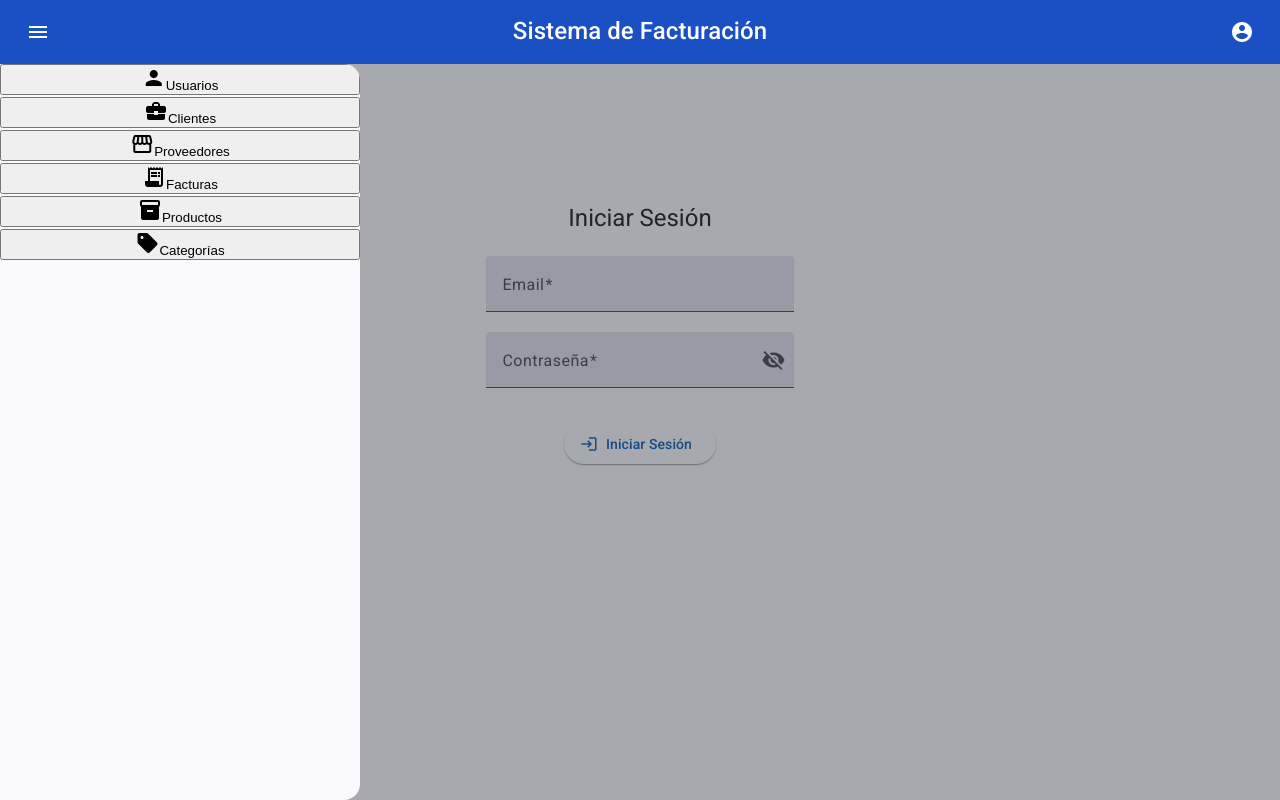
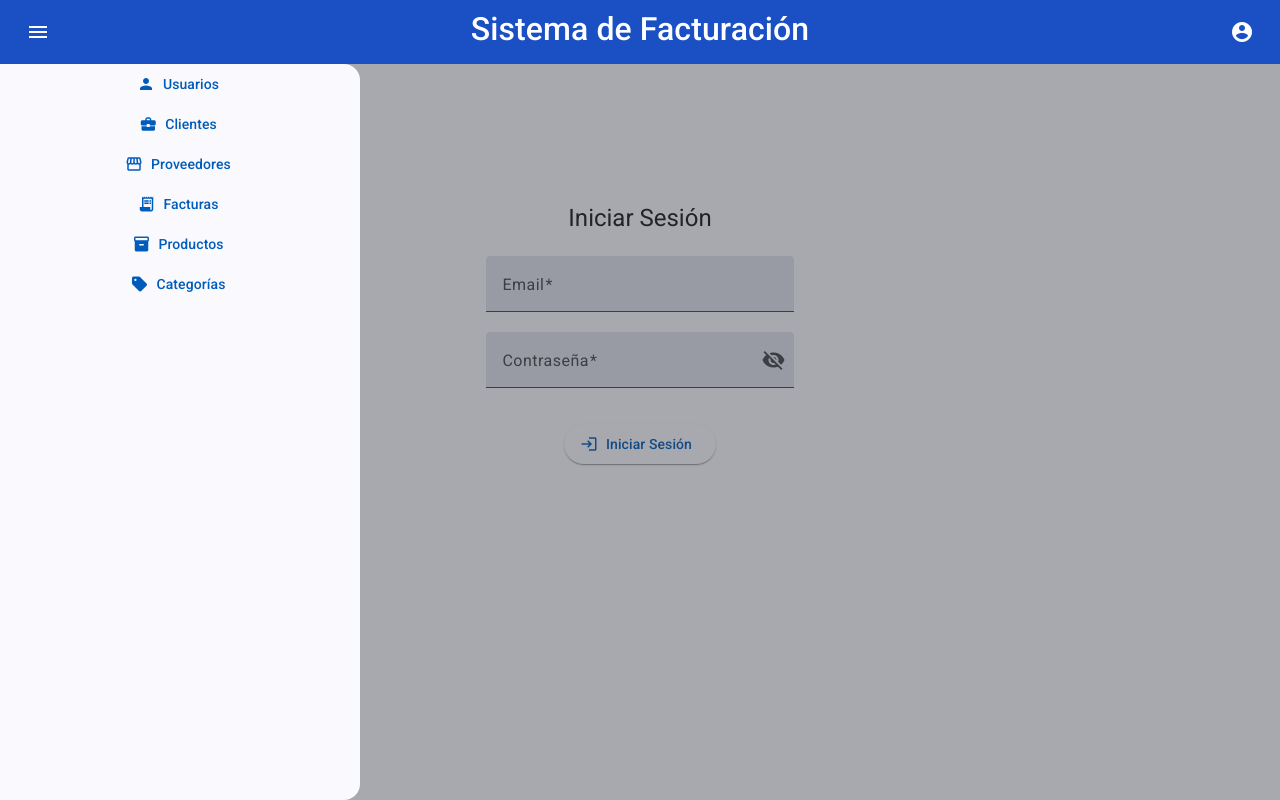
Before and after one commit to Adra642/facturacion-test-angular, an Angular app: page /login in a window 1280 px wide. Both pictures are taken after a click on the button "menu". Built offline with nearby package versions, Linux system fonts and the light colour scheme.

Commit message:
Add home component and navbar links

```diff
--- a/src/app/app.component.html
+++ b/src/app/app.component.html
@@ -3,31 +3,41 @@
 <mat-drawer-container class="container">
   <mat-drawer #drawer [mode]="'over'">
     <a routerLink="/user/index">
-      <button mat-menu-item>
+      <button mat-button>
         <mat-icon>person</mat-icon>
         <span>Usuarios</span>
       </button>
     </a>
-    <button mat-menu-item>
+    <a routerLink="/clients/index">
+      <button mat-button>
         <mat-icon>business_center</mat-icon>
         <span>Clientes</span>
       </button>
-    <button mat-menu-item>
+    </a>
+    <a routerLink="/suppliers/index">
+      <button mat-button>
         <mat-icon>storefront</mat-icon>
         <span>Proveedores</span>
       </button>
-    <button mat-menu-item>
+    </a>
+    <a routerLink="/invoice/index">
+      <button mat-button>
         <mat-icon>receipt_long</mat-icon>
         <span>Facturas</span>
       </button>
-    <button mat-menu-item>
+    </a>
+    <a routerLink="/products/index">
+      <button mat-button>
         <mat-icon>inventory_2</mat-icon>
         <span>Productos</span>
       </button>
-    <button mat-menu-item>
+    </a>
+    <a routerLink="/categories/index">
+      <button mat-button>
         <mat-icon>sell</mat-icon>
         <span>Categorías</span>
       </button>
+    </a>
   </mat-drawer>
   <mat-drawer-content>
     <router-outlet></router-outlet>
--- a/src/app/app.component.ts
+++ b/src/app/app.component.ts
@@ -1,10 +1,9 @@
 import { Component } from '@angular/core';
-
 import { RouterLink, RouterOutlet } from '@angular/router';
-
 import { MatFormFieldModule } from '@angular/material/form-field';
 import { MatSidenavModule } from '@angular/material/sidenav';
 import { MatIconModule } from '@angular/material/icon';
+import { MatButtonModule } from '@angular/material/button';
 
 import { NavbarComponent } from './components/navbar/navbar.component';
 @Component({
@@ -17,6 +16,7 @@ import { NavbarComponent } from './components/navbar/navbar.component';
     NavbarComponent,
     RouterLink,
     RouterOutlet,
+    MatButtonModule,
   ],
   templateUrl: './app.component.html',
   styleUrl: './app.component.css',
--- /dev/null
+++ b/src/app/components/home/home.component.css
@@ -0,0 +1,43 @@
+.home {
+  margin: 5rem;
+  display: flex;
+  flex-direction: column;
+  align-items: center;
+}
+.title {
+  font-size: 2rem;
+  padding: 2rem;
+}
+.options {
+  display: grid;
+  grid-template-columns: repeat(3, 1fr);
+  grid-template-rows: repeat(2, 1fr);
+  gap: 3.5rem;
+}
+
+.button {
+  width: 200px;
+  height: 200px;
+  display: flex;
+  flex-direction: column;
+  align-items: center;
+  justify-content: center;
+  font-size: 24px;
+  padding: 20px;
+  cursor: pointer;
+}
+
+.text {
+  text-decoration: none;
+}
+
+mat-icon {
+  margin: 0;
+  padding: 0;
+}
+
+.icon-display {
+  transform: scale(3);
+  margin: 2rem;
+  padding: 0;
+}
--- /dev/null
+++ b/src/app/components/home/home.component.html
@@ -0,0 +1,41 @@
+<div class="home">
+  <h2 class="title">Bienvenido al sistema de Facturación</h2>
+  <div class="options">
+    <a routerLink="/user/index">
+      <button mat-fab class="button">
+        <mat-icon class="icon-display">person</mat-icon>
+        <span class="text">Usuarios</span>
+      </button>
+    </a>
+    <a routerLink="/clients/index">
+      <button mat-fab class="button">
+        <mat-icon class="icon-display">business_center</mat-icon>
+        <span>Clientes</span>
+      </button>
+    </a>
+    <a routerLink="/suppliers/index">
+      <button mat-fab class="button">
+        <mat-icon class="icon-display">storefront</mat-icon>
+        <span>Proveedores</span>
+      </button>
+    </a>
+    <a routerLink="/invoice/index">
+      <button mat-fab class="button">
+        <mat-icon class="icon-display"> receipt_long </mat-icon>
+        <span>Facturas</span>
+      </button>
+    </a>
+    <a routerLink="/products/index">
+      <button mat-fab class="button">
+        <mat-icon class="icon-display">inventory_2</mat-icon>
+        <span>Productos</span>
+      </button>
+    </a>
+    <a routerLink="/categories/index">
+      <button mat-fab class="button">
+        <mat-icon class="icon-display">sell</mat-icon>
+        <span>Categorías</span>
+      </button>
+    </a>
+  </div>
+</div>
--- a/src/app/components/navbar/navbar.component.css
+++ b/src/app/components/navbar/navbar.component.css
@@ -25,5 +25,5 @@
   color: white;
   text-decoration: none;
   font-weight: 500;
-  font-size: 1.5rem;
+  font-size: 2rem;
 }
--- a/src/app/components/user/user-index/user-index.component.css
+++ b/src/app/components/user/user-index/user-index.component.css
@@ -1,16 +1,16 @@
+.index {
+  margin: 5rem;
+  display: flex;
+  flex-direction: column;
+  align-items: center;
+}
+
 .table {
   border: 1px solid black;
 }
 
 .title {
   font-size: 1.5rem;
-}
-
-.index {
-  margin: 5rem;
-  display: flex;
-  flex-direction: column;
-  align-items: center;
 }
 
 .buttons {
```
Also changed, not shown: src/app/components/home/home.component.ts (added, +13 -0 lines), 1 other file (tests, documents, lock files or other folders). Lines whose indentation alone changed are shown as unchanged.
